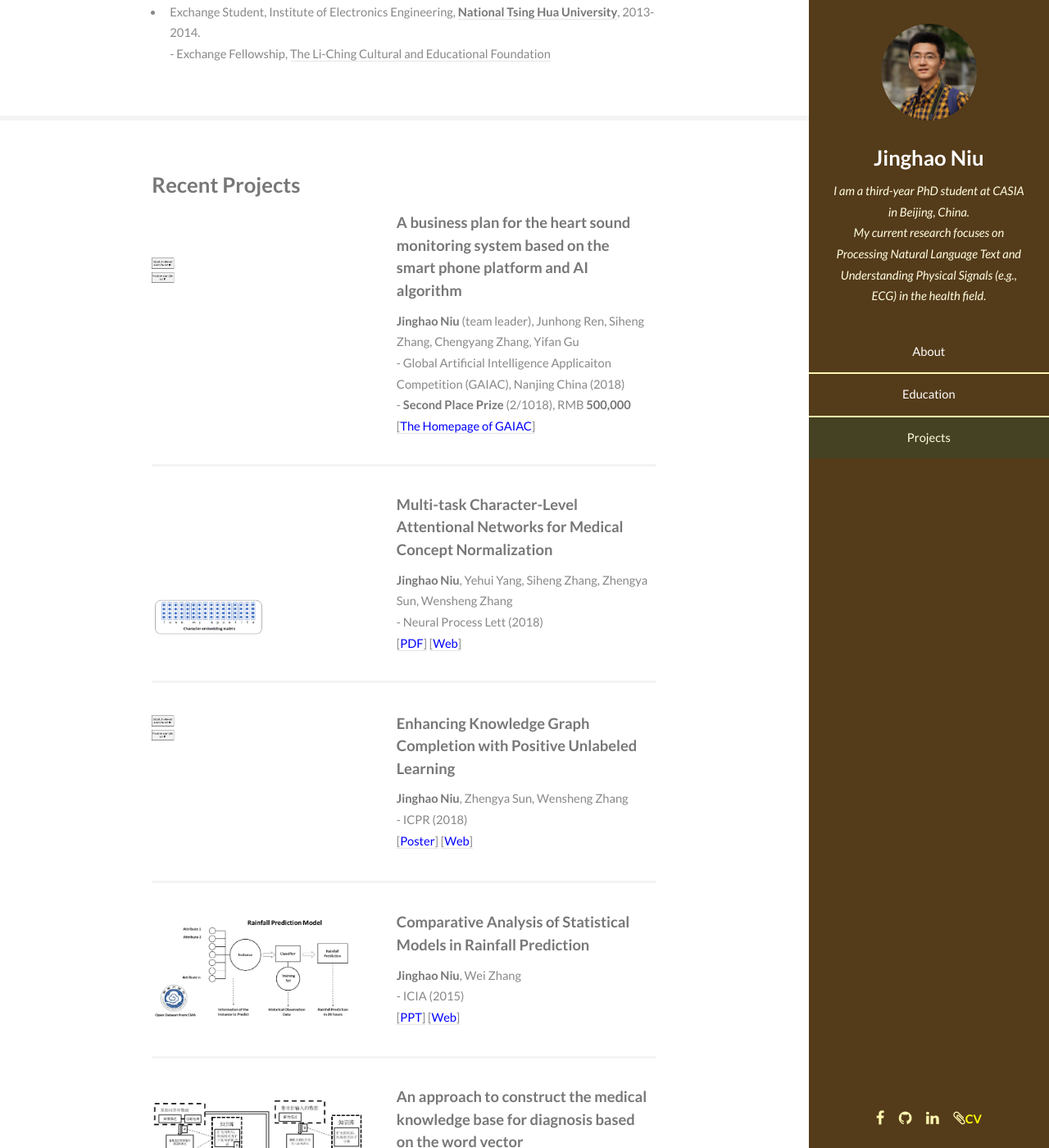
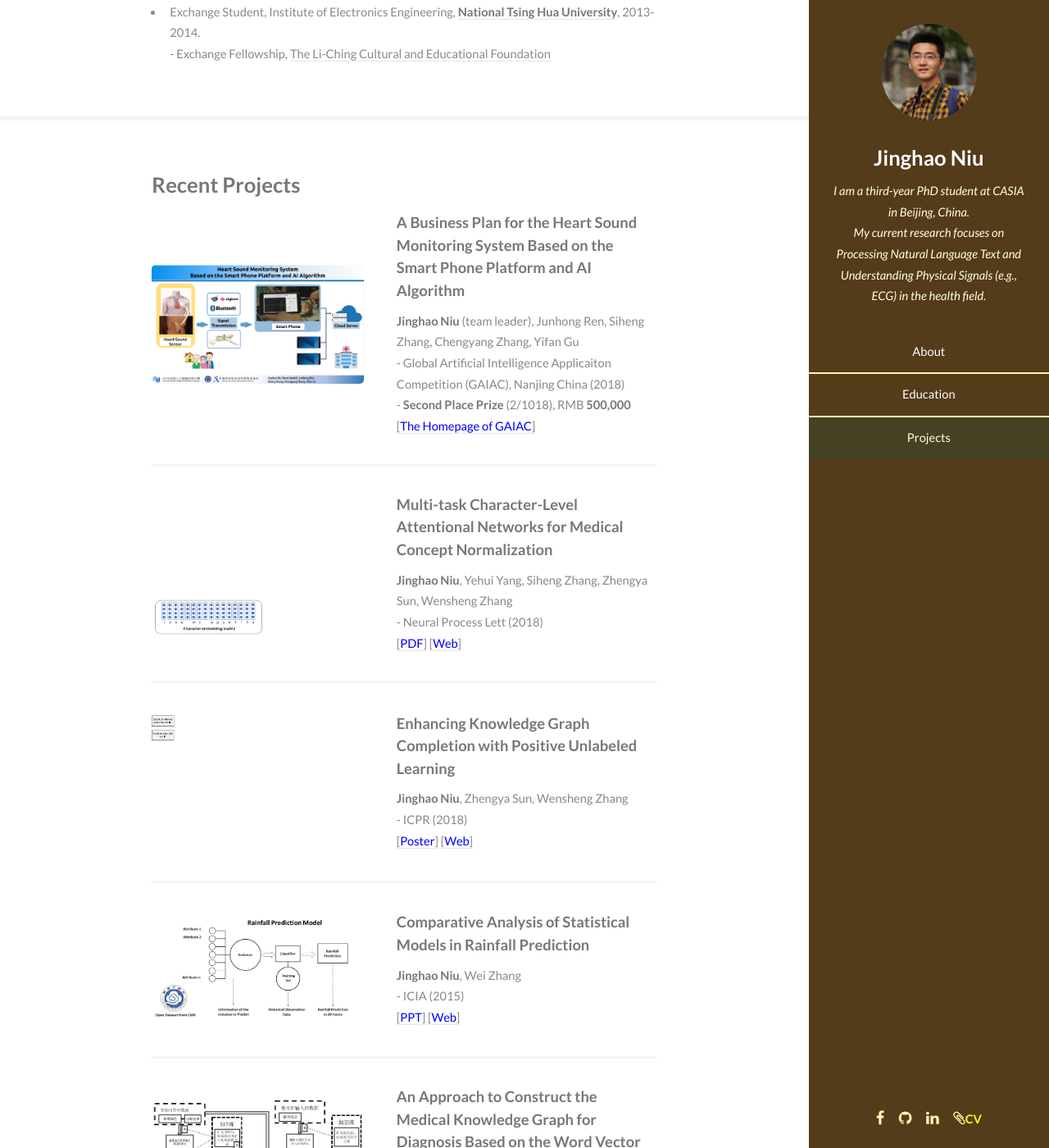
Before and after one commit to windniu/HomePage, a Jekyll site: the page built from index.html, in a window 1280 px wide and 1400 px high, scrolled down 904 px. Shown: the whole window at 82% size. Built offline with Jekyll 4.4.1, drawn with Linux system fonts in a browser that asks for light colours.

Commit message:
nanjing2

```diff
--- a/index.html
+++ b/index.html
@@ -46,9 +46,9 @@ layout: default
 
                 <!-- Nanjing -->
                 <article>
-                    <a href="#" class="image"><img src="images/ICPR_small.gif" alt="" /></a>
+                    <a href="#" class="image"><img src="images/nanjing.png" alt="" /></a>
                     <div class="inner">
-                        <h4>A business plan for the heart sound monitoring system based on the smart phone platform and AI algorithm</h4>
+                        <h4>A Business Plan for the Heart Sound Monitoring System Based on the Smart Phone Platform and AI Algorithm</h4>
                         <p><B>Jinghao Niu</B> (team leader), Junhong Ren, Siheng Zhang, Chengyang Zhang, Yifan Gu<br>
 			- Global Artificial Intelligence Applicaiton Competition (GAIAC), Nanjing China (2018)<br>
             - <B>Second Place Prize</B> (2/1018), RMB <B>500,000</B> <br>
@@ -96,7 +96,7 @@ layout: default
                 <article>
                     <a href="#" class="image"><img src="images/patent1.jpg" alt="" /></a>
                     <div class="inner">
-                        <h4>An approach to construct the medical knowledge base for diagnosis based on the word vector</h4>
+                        <h4>An Approach to Construct the Medical Knowledge Graph for Diagnosis Based on the Word Vector</h4>
                         <p>Wensheng Zhang, <B>Jinghao Niu</B><br>
 			- CN Patent, Application No. CN201611222893.X <br>
 			<a href="https://patents.google.com/patent/CN106874643A/en">[<font color="blue">Google</font>]</a>
```
Also changed, not shown: images/nanjing.png (added).
